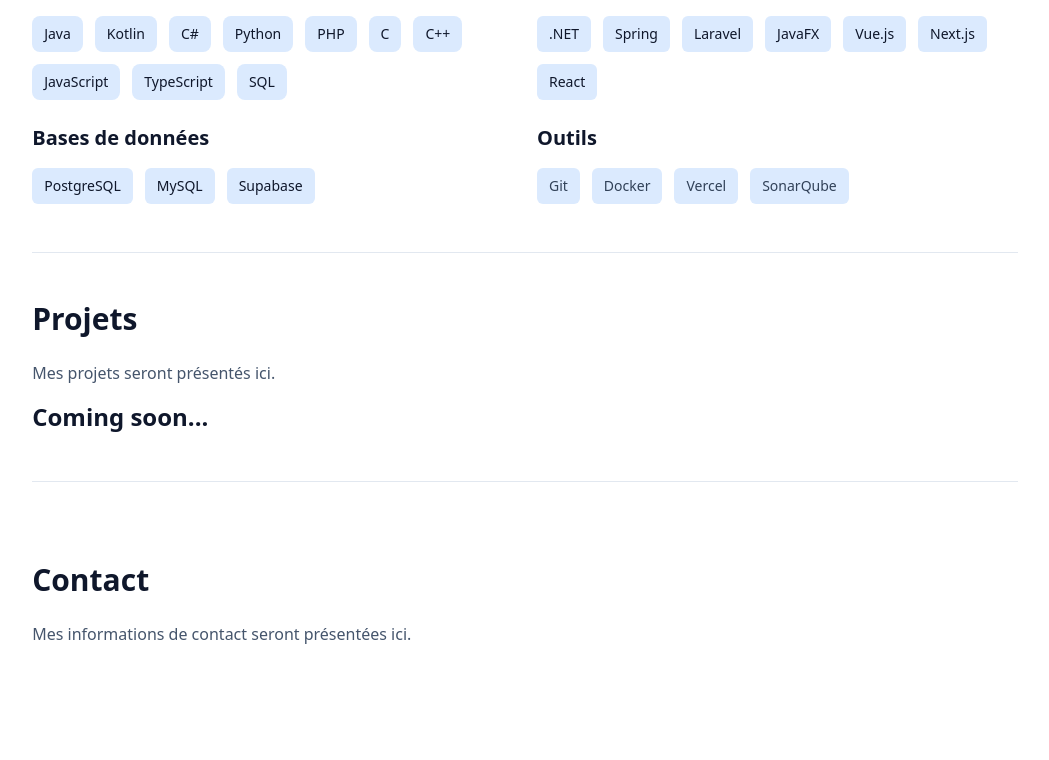
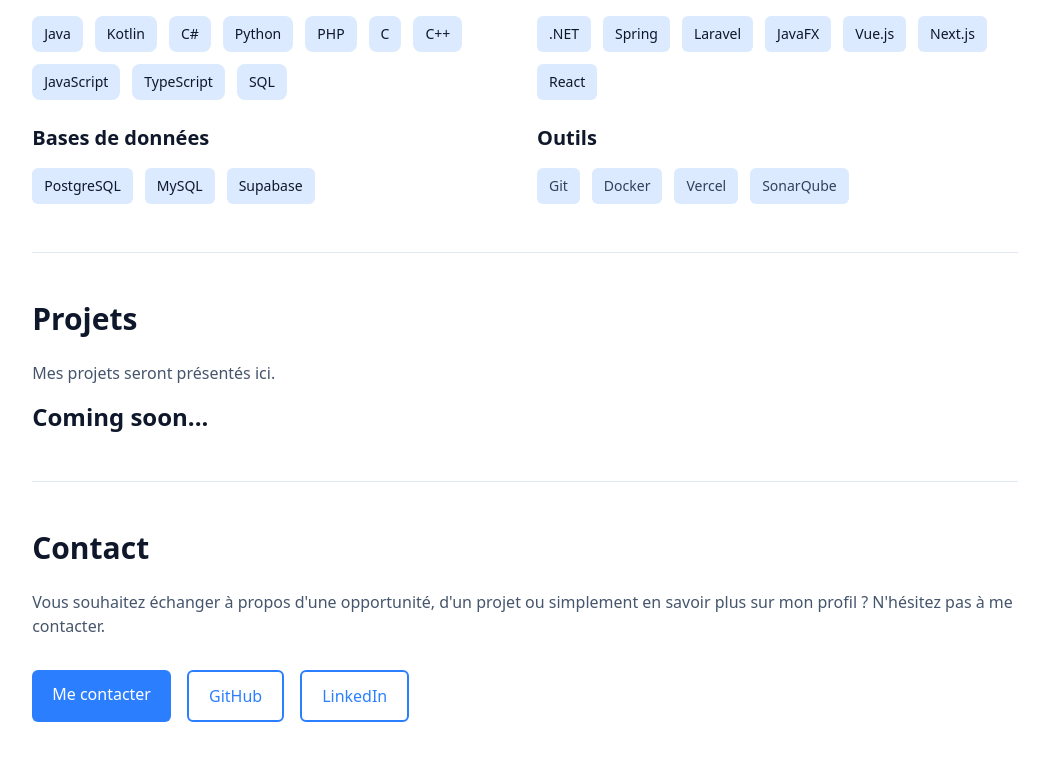
Before and after one commit to NicolasHugue/portfolio, a Next.js app: page / in a window 1280 px wide. Shown: the part 1535-2295 px from the top of the page, without its empty margins (211-1260 px from the left). Built offline with nearby package versions, Linux system fonts and the light colour scheme.

Commit message:
feat: build contact section

```diff
--- a/app/components/sections/Contact.tsx
+++ b/app/components/sections/Contact.tsx
@@ -1,11 +1,38 @@
 export default function Contact() {
   return (
-    <section id="contact" className="min-h-screen  py-20">
+    <section id="contact" className=" py-12">
       <h2 className="text-3xl font-bold">Contact</h2>
 
       <p className="mt-6 text-slate-600">
-        Mes informations de contact seront présentées ici.
+        Vous souhaitez échanger à propos d&apos;une opportunité, d&apos;un
+        projet ou simplement en savoir plus sur mon profil ? N&apos;hésitez pas
+        à me contacter.
       </p>
+
+      <div className="mt-8 flex flex-wrap gap-4">
+        <a
+          href="mailto:hugue.nicolas@gmail.com"
+          className="rounded-md bg-blue-500 px-5 py-3 font-medium text-white hover:bg-blue-600"
+        >
+          Me contacter
+        </a>
+        <a
+          href="https://github.com/NicolasHugue"
+          target="_blank"
+          rel="noopener noreferrer"
+          className="rounded-md font-medium border-2 border-blue-500  px-5 py-3 text-blue-500 hover:bg-slate-100 hover:text-blue-600 "
+        >
+          GitHub
+        </a>
+        <a
+          href="https://www.linkedin.com/in/nicolas-hugue-636b77334/"
+          target="_blank"
+          rel="noopener noreferrer"
+          className="rounded-md font-medium border-2 border-blue-500  px-5 py-3 text-blue-500 hover:bg-slate-100 hover:text-blue-600 "
+        >
+          LinkedIn
+        </a>
+      </div>
     </section>
   );
 }
```
